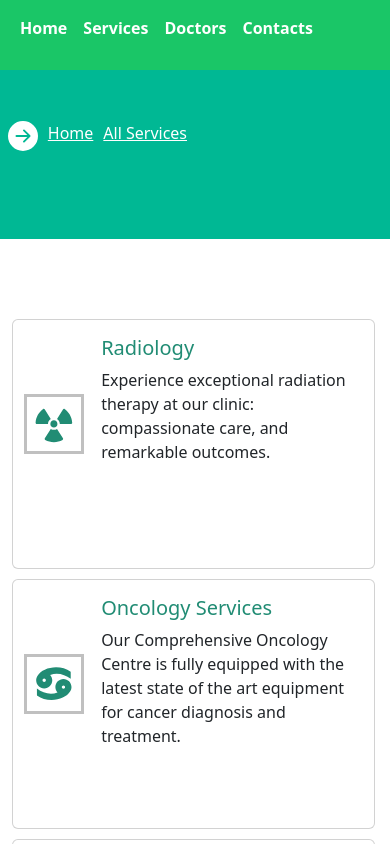
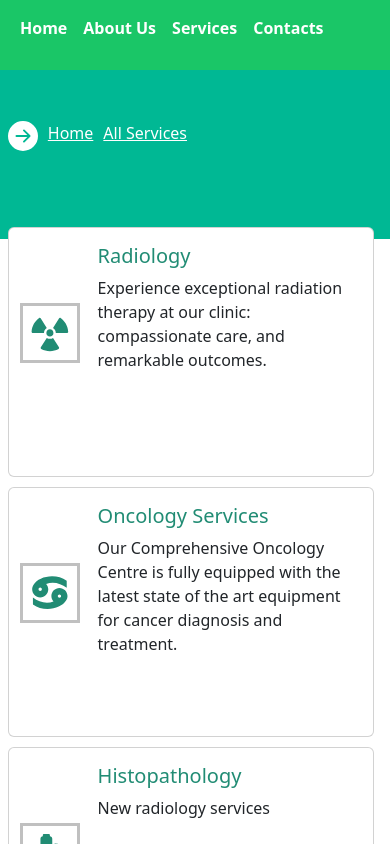
Before and after one commit to Marcelkibor/Cedar-Clinic, a React (Vite) app: page /services in a window 390 px wide. Shown: the top 844 px of the page. Built offline with nearby package versions, Linux system fonts and the light colour scheme.

Commit message:
all services sm responsive

```diff
--- a/src/App.css
+++ b/src/App.css
@@ -1,10 +1,16 @@
-.all-sv-row{
-  margin-left: -37% !important;
-  margin-top:150px !important;
+
+.main-service-card{
+  height: 300px !important;
+  margin-left: 10px !important;
+  margin-right: 20px !important;
+  transition: transform 0.5s ease;
 }
-.all-sv-card {
-  position: relative;
+.main-service-card:hover .main-sv-icons-div{
+  transition: transform 0.8s ease;
+  transform: rotateY(360deg) !important;
+  background-color: rgb(0, 73, 122) !important;
 }
+
 .ceda-intro{
   position: absolute;
   top: 33%;
@@ -23,6 +29,23 @@
   border: 3px solid silver;
   transition: background-color 0.5s;
 }
+.main-sv-icons-div {
+  width: 60px;
+  height: 60px;
+  position: absolute;
+  top: 30%;
+  color: white;
+  left: 3%;
+  background-color: #00b894;
+  display:flex;
+  align-items: center;
+  justify-content: center;
+  border: 3px solid white;
+  transition: background-color 0.5s;
+}
+.main-sv-icons-div svg{
+  color: white !important;
+}
 .sv-slide-div{
   position:relative;
 }
@@ -37,6 +60,15 @@
   background-color: #00b894;
   color: white;
 }
+.all-sv-main-div{
+  position: absolute;
+  margin-top: 8% !important;
+  margin-left: 30% !important;
+  display: flex !important;
+  flex-wrap: wrap !important;
+  gap: 10px;
+  width: fit-content !important;
+}
 .inactive-page{
   background-color: rgb(184, 183, 183);
   color:  #00b894;
@@ -46,15 +78,16 @@
   color: white;
 }
 .all-sv-banner{
-  margin-top: 150px !important;
-  margin-left: 1% !important;
+  margin-top: 8% !important;
   color: white;
-  font-weight: bold;
+  margin-left: 1%;
+  position: absolute;
 }
 .all-sv-card{
-  width: 350px;
+  width: 350px !important;
   height:250px !important;
-  position: relative
+  position: relative;
+  flex: 0 0 calc(50% - 10px);
 }
 .all-sv-card :hover svg{
   color: #00b894;
@@ -199,6 +232,9 @@ color: #fff;
  .all-sv-row{
   margin-left: 0% !important;
  }
+ .main-services{
+  margin-top: 55% !important;
+ }
  .sv-slide-div{
   margin-top: 70vh;
  }
@@ -219,7 +255,10 @@ color: #fff;
     width: 400px !important;
   }
   .all-sv-banner{
-    display: none !important;
+    margin-top: 80% !important;
+  }
+  .all-sv-main-div{
+    margin: 10% 0% 0% 2% !important;
   }
   .landing-img-div{
   display: none !important;
@@ -244,6 +283,12 @@ color: #fff;
  .all-sv-banner{
   display: none !important;
  }
+ .main-services{
+  margin-top: 80% !important;
+ }
+ .all-sv-main-div{
+  margin-top: 15% !important;
+ }
  .sv-slide-div{
   margin-top: 70vh;
  }
@@ -251,13 +296,21 @@ color: #fff;
   margin-top: 100px !important;
  }
  .all-sv-card{
-  width: 93vw !important;
+ flex: initial;
+ width: 100vw !important;
  }
   .service-card{
     width: 95vw !important;
   }
   .service-icon-div{
     width: 95vw;
+  }
+  .slick-item{
+    display: flex;
+    height: 200px !important;
+    width: 250px !important;
+    margin-left: 15% !important;
+    margin-right: 30% !important;
   }
   .services-div{
     margin-left: 2%;
--- a/src/components/InsuranceProviders.tsx
+++ b/src/components/InsuranceProviders.tsx
@@ -1,4 +1,4 @@
-import React, { useRef } from "react";
+import React, { useEffect, useRef, useState } from "react";
 import Slider from "react-slick";
 import apa from '../assets/apa.png'
 import cic from '../assets/cic.png'
@@ -9,14 +9,40 @@ import br from '../assets/britam.png'
 import { FaChevronLeft, FaChevronRight } from "react-icons/fa";
 
 const InsuranceProviders = () => {
+  const [slidesToShow, setSlidesToShow] = useState(3);
+  const [slidesToScroll, setSlidesToScroll] = useState(3);
+  useEffect(() => {
+    const updateSliderSettings = () => {
+      const midScreen = 1108;
+      const smallScreen = 880;
+
+      if (window.innerWidth <= smallScreen) {
+        setSlidesToShow(1);
+        setSlidesToScroll(1);
+      } else if (window.innerWidth <= midScreen) {
+        setSlidesToShow(2);
+        setSlidesToScroll(2);
+      } else {
+        setSlidesToShow(3);
+        setSlidesToScroll(3);
+      }
+    };
+
+    updateSliderSettings();
+    window.addEventListener('resize', updateSliderSettings);
+
+    return () => {
+      window.removeEventListener('resize', updateSliderSettings);
+    };
+  }, []);
   const settings = {
     dots: true,
     infinite: true,
-    autoplay: true,
+    autoplay: false,
     autoplaySpeed: 3000,
     speed: 1000,
-    slidesToShow: 4,
-    slidesToScroll: 4
+    slidesToShow: slidesToShow,
+    slidesToScroll: slidesToScroll
   };
 
   return (
@@ -28,7 +54,7 @@ const InsuranceProviders = () => {
      <div style={{width:'80vw'}}>
      <Slider {...settings}>
         <div className="slick-item">
-          <img style={{height:'100%',width:'70%'}} src = {apa}/>
+          <img style={{height:'100v',width:'70%'}} src = {apa}/>
         </div>
         <div className="slick-item">
         <img style={{height:'100%',width:'70%'}} src = {cic}/>
--- a/src/components/Layouts/NavigationBar.tsx
+++ b/src/components/Layouts/NavigationBar.tsx
@@ -28,8 +28,8 @@ return (
     <Container>
         <Nav className = 'me-auto'>
           <Nav.Link  href="#home">Home</Nav.Link>
-      <Nav.Link  href="#projects">Services</Nav.Link>
-      <Nav.Link   href="#projects">Doctors</Nav.Link>
+      <Nav.Link  href="#projects">About Us</Nav.Link>
+      <Nav.Link   href="#projects">Services</Nav.Link>
       <Nav.Link  href="#projects">Contacts</Nav.Link>
     </Nav>
   </Container>
--- a/src/components/Services.tsx
+++ b/src/components/Services.tsx
@@ -7,6 +7,7 @@ import { IconType } from "react-icons";
 const Services = () => {
   const [slidesToShow, setSlidesToShow] = useState(3);
   const [slidesToScroll, setSlidesToScroll] = useState(3);
+
   useEffect(() => {
     const updateSliderSettings = () => {
       const midScreen = 1108;
@@ -40,6 +41,9 @@ const Services = () => {
     slidesToShow: slidesToShow,
     slidesToScroll: slidesToScroll
   };
+  const getServices = ()=>{
+    window.location.href = "/services"
+  }
   const services = [
     { id: 1, title: 'Radiology', description: 'Experience exceptional radiation therapy at our clinic: compassionate care, and remarkable outcomes.' },
     { id: 2, title: 'Oncology Services', description: 'Our Comprehensive Oncology Centre is fully equipped with the latest state of the art equipment for cancer diagnosis and treatment.' },
@@ -57,18 +61,18 @@ const Services = () => {
     6: FaHeadSideCough,
   };
   return (
-    <div className = 'sv-slide-div'>
+    <div className="main-services">
       <div className="ip-intro">
       <h1>Explore Our Services </h1>
       </div>
-  <div className = 'slick-main-div'>
-     <div style={{width:'80vw'}}>
+  <div>
      <Slider {...settings}>
      {services.map(service => (
               <Col key={service.id} style={{ marginBottom: '10px' }}>
-                <Card>
-      <div className="all-sv-icons-div">
-      {React.createElement(serviceIcons[service.id], { style: { width: '70%', height: '70%', color:'#218c74' } })}
+
+                <Card className="main-service-card">
+      <div className="main-sv-icons-div">
+      {React.createElement(serviceIcons[service.id],{ style: { width: '70%', height: '70%', color:'#218c74' }})}
       </div>
       <div style={{ marginLeft: '20%' }}>
         <Card.Body>
@@ -79,11 +83,9 @@ const Services = () => {
     </Card>
               </Col>
             ))}
-     <div>
-  </div>
 </Slider>
      </div>
-    </div>
+     <div style={{display:'flex',justifyContent:'center',alignItems:'center', marginTop:'10px'}}><button style = {{backgroundColor:'#00b894',width:'150px',color:"white",height:'50px',borderRadius:'10px'}}onClick={getServices}>More Services</button></div>
     </div>
 
   );
--- a/src/components/Services/AllServices.tsx
+++ b/src/components/Services/AllServices.tsx
@@ -2,10 +2,10 @@ import React, { useState } from 'react';
 import Navigation from '../Layouts/NavigationBar';
 import { BsArrowRightCircleFill } from 'react-icons/bs';
 import { Card, Col, Row } from 'react-bootstrap';
-import {FaRadiation,FaSyringe,FaMicroscope,FaHands,FaHeadSideCough} from 'react-icons/fa'
-import {ImLab} from 'react-icons/im'
-import {TbVaccine} from 'react-icons/tb'
-import {GiKidneys,GiCancer} from 'react-icons/gi'
+import { FaRadiation, FaSyringe, FaMicroscope, FaHands, FaHeadSideCough } from 'react-icons/fa';
+import { ImLab } from 'react-icons/im';
+import { TbVaccine } from 'react-icons/tb';
+import { GiKidneys, GiCancer } from 'react-icons/gi';
 import Pagination from './Pagination';
 import { IconType } from 'react-icons';
 
@@ -21,7 +21,7 @@ const AllServices = () => {
     { id: 5, title: 'Renal Services', description: 'Our clinic offers specialized renal services to support and manage kidney-related conditions and treatments.' },
     { id: 6, title: 'Tuberculosis (TB)', description: 'Our clinic provides diagnosis, treatment, and management services for tuberculosis (TB) to ensure the health and well-being of our patients.' },
     { id: 7, title: 'Lab Services', description: 'Our clinic provides comprehensive lab services to meet your healthcare needs.' },
-    {id:8,title:'Vaccine Therapy',description:'Discover the transformative power of vaccine therapy at our clinic: compassionate guidance, and remarkable results.'}
+    { id: 8, title: 'Vaccine Therapy', description: 'Discover the transformative power of vaccine therapy at our clinic: compassionate guidance, and remarkable results.' }
   ];
   const serviceIcons: { [key: number]: IconType } = {
     1: FaRadiation,
@@ -31,9 +31,8 @@ const AllServices = () => {
     5: GiKidneys,
     6: FaHeadSideCough,
     7: ImLab,
-    8:TbVaccine
+    8: TbVaccine
   };
-
 
   const lastServiceIndex = currentPage * servicePerPage;
   const firstLocationIndex = lastServiceIndex - servicePerPage;
@@ -41,18 +40,21 @@ const AllServices = () => {
 
   return (
     <>
+      <div>
         <Navigation />
         <div style={{ display: 'flex', width: '100vw', height: '20vh', background: '#00b894', position: 'relative', top: '70px' }}>
-        <div style={{position:'absolute', display:'flex',top:'30%',left:'2%'}}>
-        <BsArrowRightCircleFill color = 'white' size={30} />
-        <div style={{outline:'no-outline'}}>
-        <a style = {{color:"white", marginLeft:'10px'}} href='/'>Home</a>
-        <a style = {{color:'white',marginLeft:'10px'}}href='/services'>All Services</a>
+          <div style={{ position: 'absolute', display: 'flex', top: '30%', left: '2%' }}>
+            <BsArrowRightCircleFill color='white' size={30} />
+            <div style={{ outline: 'no-outline' }}>
+              <a style={{ color: "white", marginLeft: '10px' }} href='/'>Home</a>
+              <a style={{ color: 'white', marginLeft: '10px' }} href='/services'>All Services</a>
             </div>
           </div>
         </div>
-      <Row >
-        <Col className='all-sv-banner' style={{ width: '25vw' }}>
+        <div style={{position:'relative',width:'100vw'}}>
+        <Row>
+          <div className = 'all-sv-banner'>
+          <Col>
             <div style={{ width: '370px', height: '60px', background: '#218c74', display: 'flex', alignItems: 'center' }}>
               <h5 style={{ marginLeft: '20px' }}>All Services</h5>
             </div>
@@ -62,13 +64,12 @@ const AllServices = () => {
               </div>
             ))}
           </Col>
-        <Col>
-          <Row className = 'all-sv-row'>
+          </div>
+          <div  className = 'all-sv-main-div'>
   {displayServices.map(service => (
-              <Col key={service.id} style={{ marginBottom: '10px' }}>
-                <Card className="all-sv-card">
+    <Card key={service.id}className="all-sv-card" >
       <div className="all-sv-icons-div">
-      {React.createElement(serviceIcons[service.id], { style: { width: '70%', height: '70%', color:'#218c74' } })}
+        {React.createElement(serviceIcons[service.id], { style: { width: '70%', height: '70%', color: '#218c74' } })}
       </div>
       <div style={{ marginLeft: '20%' }}>
         <Card.Body>
@@ -77,12 +78,13 @@ const AllServices = () => {
         </Card.Body>
       </div>
     </Card>
-              </Col>
   ))}
+  <Pagination allServices={services} servicePerPage={servicePerPage} setCurrentPage={setCurrentPage} />
+</div>
    </Row>
-          <Pagination allServices={services} servicePerPage={servicePerPage} setCurrentPage={setCurrentPage} />
-        </Col>
-      </Row>
+        </div>
+
+      </div>
     </>
   );
 };
```
Lines whose indentation alone changed are shown as unchanged.
